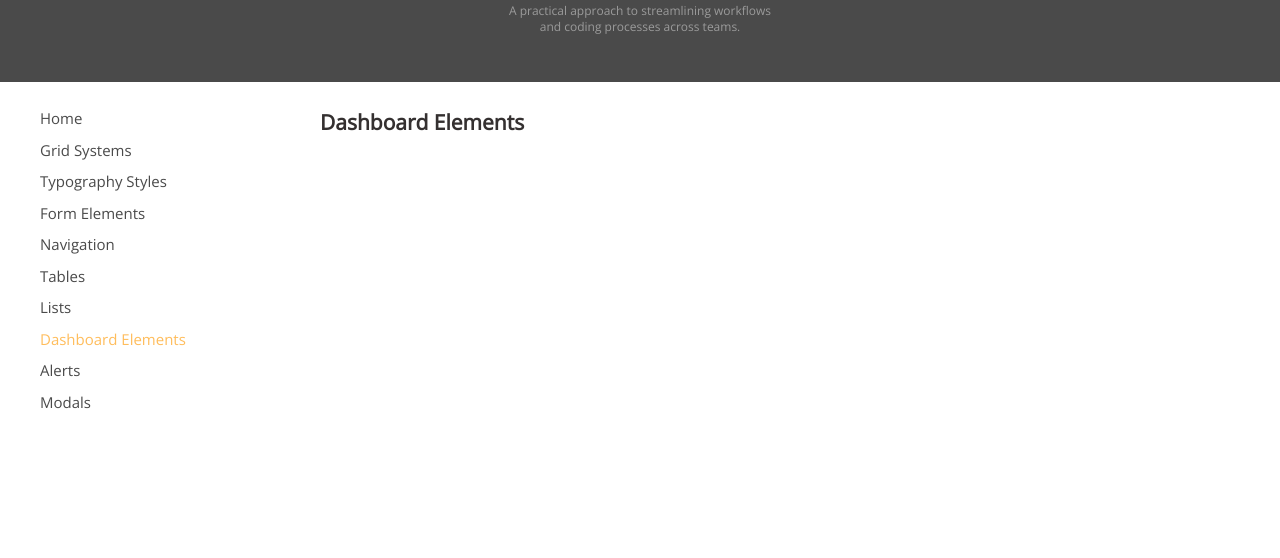
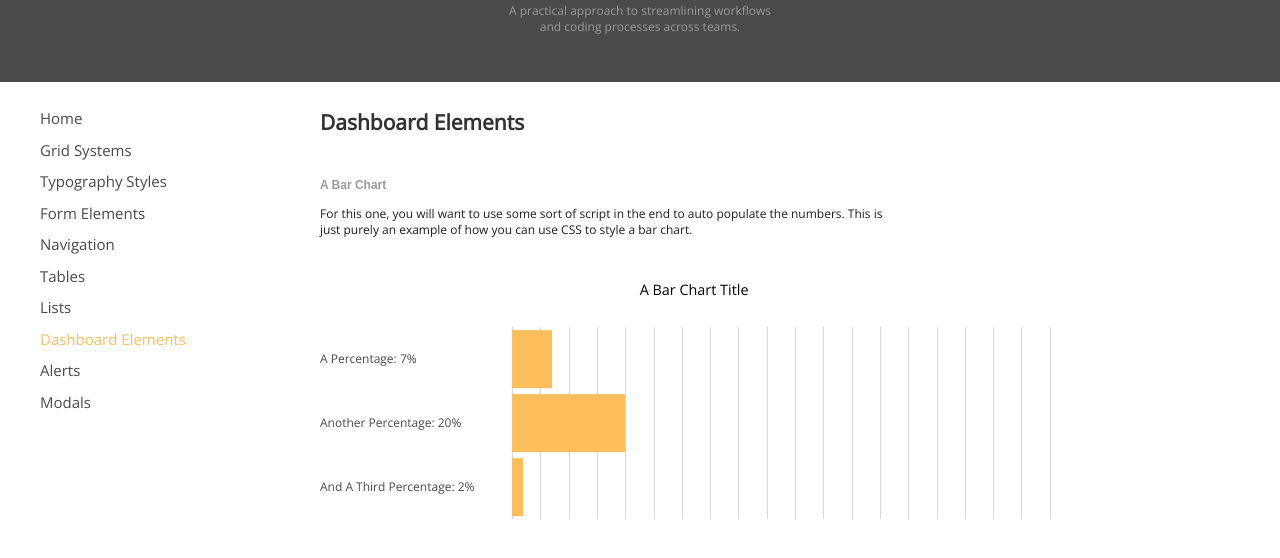
Before and after one commit to kbryden/Pattern-Library, a plain HTML site: page PUBLIC/dashboardelements.html in a window 1280 px wide. Shown: the part 98-656 px from the top of the page. Drawn offline with nearby package versions, Linux system fonts and the light colour scheme.

Commit message:
Updates to Dashboard Elements
Added dashboard elements

```diff
--- /dev/null
+++ b/DEV/sass/_dashboard.scss
@@ -0,0 +1,75 @@
+/* A Bar Chart https://css-tricks.com/making-charts-with-css*/
+
+dl {
+  background-color: white;
+  width: 70%;
+  position: relative;
+  padding: 2rem;
+}
+
+dt {
+  width: 70%;
+  font-family: 'Open Sans', sans-serif;
+  font-weight: 400;
+  display: block;
+  text-align: center;
+  font-size: 1.2em;
+  margin: 0 0 2em 10em;
+}
+
+.bar {
+  font-family: 'Open Sans', sans-serif;
+  font-weight: 100;
+  color: #4A4A4A;
+  display: flex;
+  align-items: center;
+  height: 4rem;
+  width: 10rem;
+  background-color: #FFFFFF;
+  position: absolute;
+  left: 0;
+}
+
+.barchart {
+  font-size: 1em;
+  line-height: 1;
+  width: 100%;
+  height: 4rem;
+  margin-left: 10rem;
+  background: repeating-linear-gradient(
+  to right,
+  #D8D8D8,
+  #D8D8D8 1px,
+  #fff 1px,
+  #fff 5%
+);
+
+  &:after {
+    content: "";
+    display: block;
+    background-color: #FFBD5C;
+    width: 50px;
+    margin-bottom: 10px;
+    height: 90%;
+    position: relative;
+    top: 50%;
+    transform: translateY(-50%);
+    transition: background-color .3s ease;
+    cursor: pointer;
+  }
+  &:hover,
+  &:focus {
+    &:after {
+       background-color: #9B9B9B;
+    }
+  }
+}
+
+@for $i from 1 through 100 {
+  .percentage-#{$i} {
+    &:after {
+      $value: ($i * 1%);
+      width: $value;
+    }
+  }
+}
--- a/DEV/sass/css.scss
+++ b/DEV/sass/css.scss
@@ -8,3 +8,4 @@
 @import "formelements";
 @import "tables";
 @import "lists";
+@import "dashboard";
--- a/PUBLIC/dashboardelements.html
+++ b/PUBLIC/dashboardelements.html
@@ -30,6 +30,26 @@
 		</nav>
 		<main class="main">
             <h1>Dashboard Elements</h1>
+            <h3>A Bar Chart</h3>
+            <p>For this one, you will want to use some sort of script in the end to auto populate the numbers. This is just purely an example of how you can use CSS to style a bar chart.</p>
+            <dl>
+              <dt>A Bar Chart Title</dt>
+              <dd class="barchart percentage-7">
+                <span class="bar">
+                  A Percentage: 7%
+                </span>
+              </dd>
+              <dd class="barchart percentage-20">
+                <span class="bar">
+                  Another Percentage: 20%
+                </span>
+              </dd>
+              <dd class="barchart percentage-2">
+                <span class="bar">
+                  And A Third Percentage: 2%
+                </span>
+              </dd>
+            </dl>
 		</main>
 		<footer>
 		</footer>
```
Also changed, not shown: PUBLIC/css/css.css, 1 other file.
